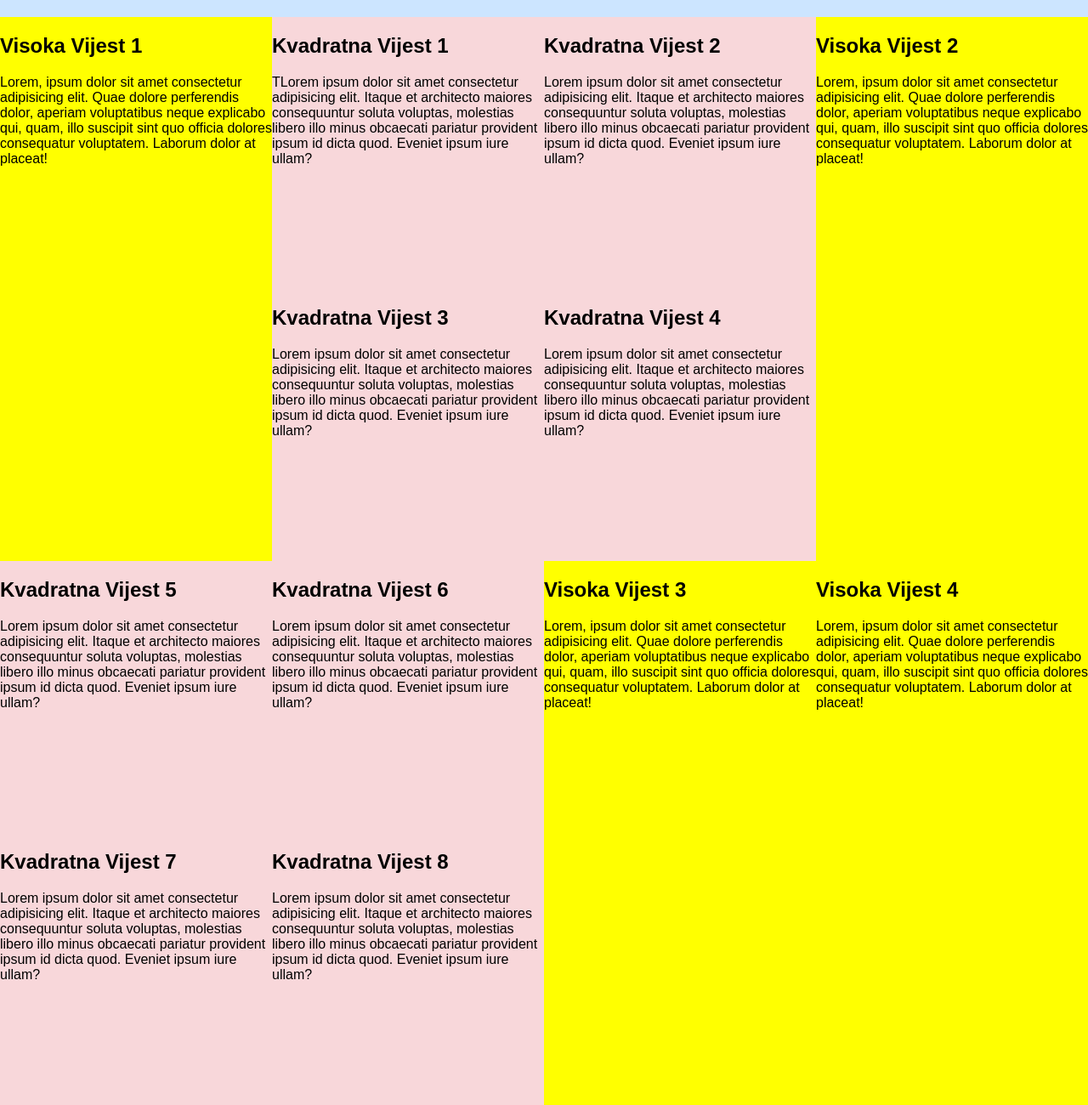
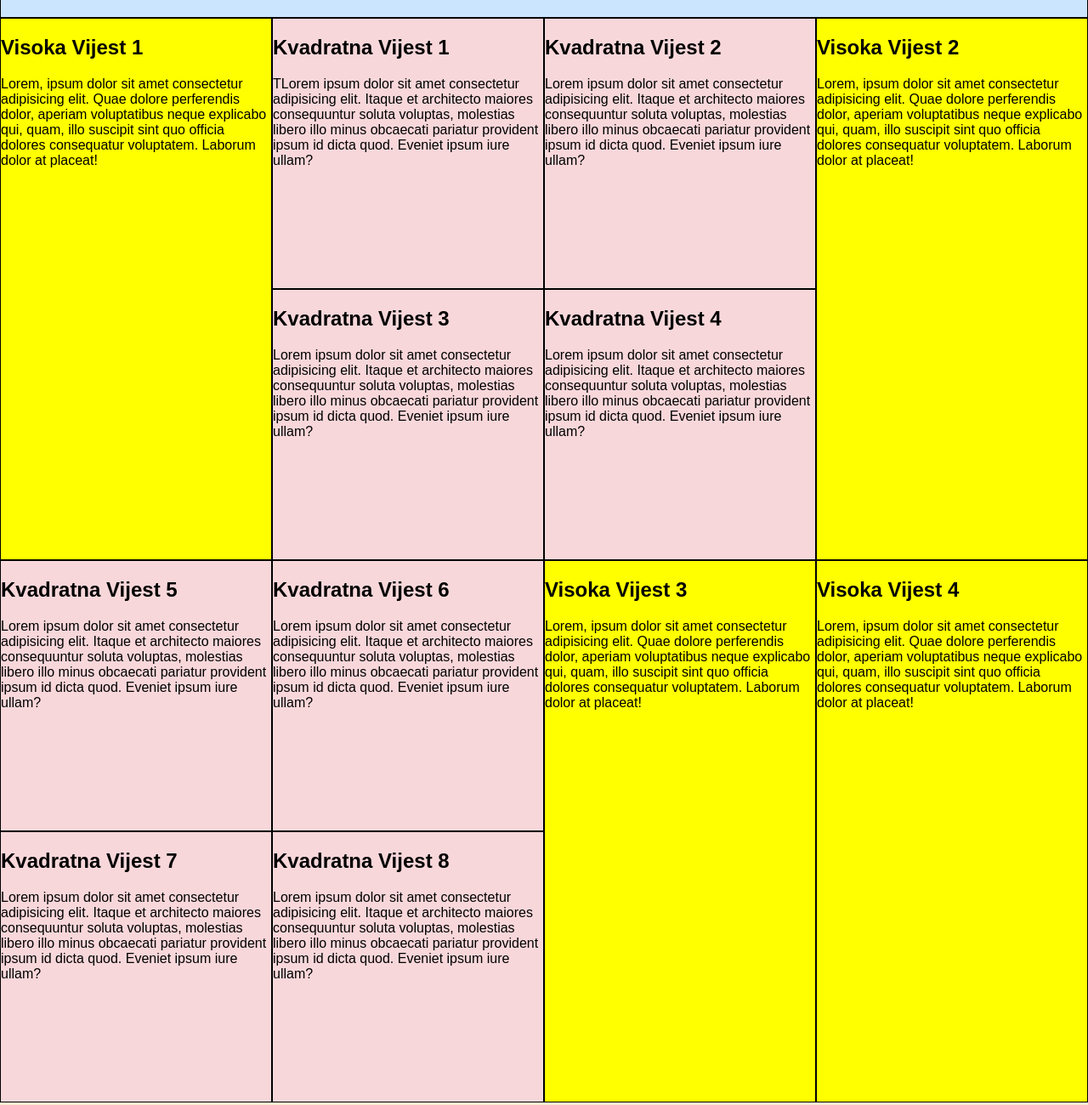
Before and after one commit to aljaljak2/Real-estate-web-app, a plain HTML site: page HTML/vijesti.html in a window 1280 px wide. Shown: the part 685-1985 px from the top of the page at 85% size. Drawn offline with Linux system fonts and the light colour scheme.

Commit message:
Urađen zadatak 4 koristenjem grid-template-columns

```diff
--- a/HTML/vijesti.html
+++ b/HTML/vijesti.html
@@ -17,40 +17,40 @@
           <img src="../Resources/slika.jpg" alt="Glavna Vijest">
           <p>Ovo je glavna vijest koja sadrži sliku.</p>
         </div>
-        <div class="visokaVijest" id="vv1"><h2>Visoka Vijest 1</h2><p>Lorem, ipsum dolor sit amet consectetur adipisicing elit. Quae dolore perferendis dolor, aperiam
+        <div class="visokaVijest" ><h2>Visoka Vijest 1</h2><p>Lorem, ipsum dolor sit amet consectetur adipisicing elit. Quae dolore perferendis dolor, aperiam
             voluptatibus neque explicabo qui, quam, illo suscipit sint quo officia dolores consequatur voluptatem.
             Laborum dolor at placeat!</p></div>
-        <div class="kvadratnaVijest" id="kv1"><h2>Kvadratna Vijest 1</h2><p>TLorem ipsum dolor sit amet consectetur adipisicing elit. Itaque et architecto maiores consequuntur soluta
+        <div class="kvadratnaVijest" ><h2>Kvadratna Vijest 1</h2><p>TLorem ipsum dolor sit amet consectetur adipisicing elit. Itaque et architecto maiores consequuntur soluta
             voluptas, molestias libero illo minus obcaecati pariatur provident ipsum id dicta quod. Eveniet ipsum
             iure ullam?</p></div>
-         <div class="kvadratnaVijest" id="kv2"><h2>Kvadratna Vijest 2</h2><p>Lorem ipsum dolor sit amet consectetur adipisicing elit. Itaque et architecto maiores consequuntur soluta
+         <div class="kvadratnaVijest" ><h2>Kvadratna Vijest 2</h2><p>Lorem ipsum dolor sit amet consectetur adipisicing elit. Itaque et architecto maiores consequuntur soluta
             voluptas, molestias libero illo minus obcaecati pariatur provident ipsum id dicta quod. Eveniet ipsum
             iure ullam?</p></div>
-            <div class="visokaVijest" id="vv2"><h2>Visoka Vijest 2</h2><p>Lorem, ipsum dolor sit amet consectetur adipisicing elit. Quae dolore perferendis dolor, aperiam
+            <div class="visokaVijest" ><h2>Visoka Vijest 2</h2><p>Lorem, ipsum dolor sit amet consectetur adipisicing elit. Quae dolore perferendis dolor, aperiam
                 voluptatibus neque explicabo qui, quam, illo suscipit sint quo officia dolores consequatur voluptatem.
                 Laborum dolor at placeat!</p></div>
-                <div class="kvadratnaVijest" id="kv3"><h2>Kvadratna Vijest 3</h2><p>Lorem ipsum dolor sit amet consectetur adipisicing elit. Itaque et architecto maiores consequuntur soluta
+                <div class="kvadratnaVijest" ><h2>Kvadratna Vijest 3</h2><p>Lorem ipsum dolor sit amet consectetur adipisicing elit. Itaque et architecto maiores consequuntur soluta
                     voluptas, molestias libero illo minus obcaecati pariatur provident ipsum id dicta quod. Eveniet ipsum
                     iure ullam?</p></div>
-                    <div class="kvadratnaVijest" id="kv4"><h2>Kvadratna Vijest 4</h2><p>Lorem ipsum dolor sit amet consectetur adipisicing elit. Itaque et architecto maiores consequuntur soluta
+                    <div class="kvadratnaVijest" ><h2>Kvadratna Vijest 4</h2><p>Lorem ipsum dolor sit amet consectetur adipisicing elit. Itaque et architecto maiores consequuntur soluta
                         voluptas, molestias libero illo minus obcaecati pariatur provident ipsum id dicta quod. Eveniet ipsum
                         iure ullam?</p></div>
-                    <div class="kvadratnaVijest" id="kv5"><h2>Kvadratna Vijest 5</h2><p>Lorem ipsum dolor sit amet consectetur adipisicing elit. Itaque et architecto maiores consequuntur soluta
+                    <div class="kvadratnaVijest" ><h2>Kvadratna Vijest 5</h2><p>Lorem ipsum dolor sit amet consectetur adipisicing elit. Itaque et architecto maiores consequuntur soluta
                         voluptas, molestias libero illo minus obcaecati pariatur provident ipsum id dicta quod. Eveniet ipsum
                         iure ullam?</p></div>
-                    <div class="kvadratnaVijest" id="kv6"><h2>Kvadratna Vijest 6</h2><p>Lorem ipsum dolor sit amet consectetur adipisicing elit. Itaque et architecto maiores consequuntur soluta
+                    <div class="kvadratnaVijest" ><h2>Kvadratna Vijest 6</h2><p>Lorem ipsum dolor sit amet consectetur adipisicing elit. Itaque et architecto maiores consequuntur soluta
                         voluptas, molestias libero illo minus obcaecati pariatur provident ipsum id dicta quod. Eveniet ipsum
                         iure ullam?</p></div>
-            <div class="visokaVijest" id="vv3"><h2>Visoka Vijest 3</h2><p>Lorem, ipsum dolor sit amet consectetur adipisicing elit. Quae dolore perferendis dolor, aperiam
+            <div class="visokaVijest" ><h2>Visoka Vijest 3</h2><p>Lorem, ipsum dolor sit amet consectetur adipisicing elit. Quae dolore perferendis dolor, aperiam
                 voluptatibus neque explicabo qui, quam, illo suscipit sint quo officia dolores consequatur voluptatem.
                 Laborum dolor at placeat!</p></div>
-        <div class="visokaVijest" id="vv4"><h2>Visoka Vijest 4</h2><p>Lorem, ipsum dolor sit amet consectetur adipisicing elit. Quae dolore perferendis dolor, aperiam
+        <div class="visokaVijest" ><h2>Visoka Vijest 4</h2><p>Lorem, ipsum dolor sit amet consectetur adipisicing elit. Quae dolore perferendis dolor, aperiam
         voluptatibus neque explicabo qui, quam, illo suscipit sint quo officia dolores consequatur voluptatem.
         Laborum dolor at placeat!</p></div>
-        <div class="kvadratnaVijest" id="kv7"><h2>Kvadratna Vijest 7</h2><p>Lorem ipsum dolor sit amet consectetur adipisicing elit. Itaque et architecto maiores consequuntur soluta
+        <div class="kvadratnaVijest"><h2>Kvadratna Vijest 7</h2><p>Lorem ipsum dolor sit amet consectetur adipisicing elit. Itaque et architecto maiores consequuntur soluta
             voluptas, molestias libero illo minus obcaecati pariatur provident ipsum id dicta quod. Eveniet ipsum
             iure ullam?</p></div>
-        <div class="kvadratnaVijest" id="kv8"><h2>Kvadratna Vijest 8</h2><p>Lorem ipsum dolor sit amet consectetur adipisicing elit. Itaque et architecto maiores consequuntur soluta
+        <div class="kvadratnaVijest" ><h2>Kvadratna Vijest 8</h2><p>Lorem ipsum dolor sit amet consectetur adipisicing elit. Itaque et architecto maiores consequuntur soluta
             voluptas, molestias libero illo minus obcaecati pariatur provident ipsum id dicta quod. Eveniet ipsum
             iure ullam?</p></div>
 
--- a/Style/nekretnine.css
+++ b/Style/nekretnine.css
@@ -20,6 +20,7 @@ iframe {
     display: flex;
     flex-direction: column;
     justify-self: center;
+
 }
 
 .grid-lista-nekretnina {
@@ -37,18 +38,19 @@ iframe {
     align-content: flex-start;
     gap: 20px;
     padding: 20px;
+    margin-left: 6%;
 }
 .nekretnina {
     border: 2px solid #000;
     padding: 30px;
     background-color: white;
     text-align: center;
-    max-width: 300px;
+    width: 300px;
     height: 400px;
     display: flex;
     flex-direction: column;
     justify-content: flex-start;
-    flex:1 1 250px;
+    flex:0 1 250px;
 }
 
 
--- a/Style/vijesti.css
+++ b/Style/vijesti.css
@@ -19,10 +19,8 @@ iframe {
 .container {
     display: grid;
     grid-template-columns: repeat(4, 1fr);
-    /*gap: 10px; */
     width: 100%;
-    /*padding: 10px;*/
-    overflow: hidden;
+
 }
 
 .glavnaVijest {
@@ -30,6 +28,7 @@ iframe {
     grid-column: span 4;
     aspect-ratio: 2 / 1;
     gap: 0;
+    border: 1px solid black;
 }
 
 
@@ -38,6 +37,7 @@ iframe {
     grid-column: span 1;
     grid-row: span 2;
     aspect-ratio: 1 / 2;
+    border: 1px solid black;
 }
 
 
@@ -45,14 +45,11 @@ iframe {
     background-color: #f8d7da;
     grid-column: span 1;
     grid-row: span 1;
-
+    border: 1px solid black;
 }
 
 
 @media (max-width: 800px) {
-    /*.container{
-        grid-template-columns: repeat(2, 1fr);
-    }*/
     .glavnaVijest {
         aspect-ratio: 1 / 1;
     }
@@ -66,3 +63,80 @@ iframe {
         grid-row: span 1;
     }
 }
+/*body {
+    background-color: #fdf1d3;
+    font-family: Arial, sans-serif;
+    margin: 0;
+    padding: 0;
+    width: 100%;
+}
+
+iframe {
+    border: none;
+    width: 100%;
+    height: 100px;
+    margin-bottom: -35px;
+}
+
+.container {
+    display: grid;
+    grid-template-columns: repeat(4, 1fr);
+    grid-template-rows: auto;
+    grid-template-areas:
+        "glavna glavna glavna glavna"
+        "visoka1 kv1 kv2 visoka2"
+        "visoka1 kv3 kv4 visoka2"
+        "kv5 kv6 visoka3  visoka4"
+        "kv7 kv8 visoka3  visoka4";
+    width: 100%;
+}
+
+.glavnaVijest {
+    background-color: aqua;
+    grid-area: glavna;
+    aspect-ratio: 2 / 1;
+}
+
+.visokaVijest {
+    background-color: yellow;
+    aspect-ratio: 1 / 2;
+
+}
+
+.container .visokaVijest:first-of-type { grid-area: visoka1; background-color: red; }
+.visokaVijest:nth-of-type(5) { grid-area: visoka2; }
+.visokaVijest:nth-of-type(10) { grid-area: visoka3; }
+.visokaVijest:nth-of-type(11) { grid-area: visoka4; }
+
+.kvadratnaVijest {
+    background-color: rosybrown;
+    aspect-ratio: 1 / 1;
+}
+
+.kvadratnaVijest:nth-of-type(3) { grid-area: kv1; }
+.kvadratnaVijest:nth-of-type(4) { grid-area: kv2; }
+.kvadratnaVijest:nth-of-type(6) { grid-area: kv3; }
+.kvadratnaVijest:nth-of-type(7) { grid-area: kv4; }
+.kvadratnaVijest:nth-of-type(8) { grid-area: kv5; }
+.kvadratnaVijest:nth-of-type(9) { grid-area: kv6; }
+.kvadratnaVijest:nth-of-type(12) { grid-area: kv7; }
+.kvadratnaVijest:nth-of-type(13) { grid-area: kv8; }
+
+@media (max-width: 800px) {
+    .container {
+        grid-template-columns: repeat(2, 1fr);
+        grid-template-areas:
+            "glavna glavna"
+            "visoka1 visoka1"
+            "kv1 kv2"
+            "kv3 kv4"
+            "visoka2 visoka2"
+            "kv5 kv6"
+            "kv7 kv8"
+            "visoka3 visoka3"
+            "visoka4 visoka4";
+    }
+    .glavnaVijest {
+        aspect-ratio: 1 / 1;
+    }
+}*/
--- a/komentari.txt
+++ b/komentari.txt
@@ -13,3 +13,6 @@ Riješeni problemi:
 Riješeno treperenje prilikom kretnja misem po meniju.
 
 Dorađen izgled u zadatku 2.
+
+Promjene:
+Zadatak 4 urađen preko grid-template-columns sa automatskim popunjavanjem redova (izgled za ekrane ispod 800px širine se ne poklapa u potpunosti).
```
